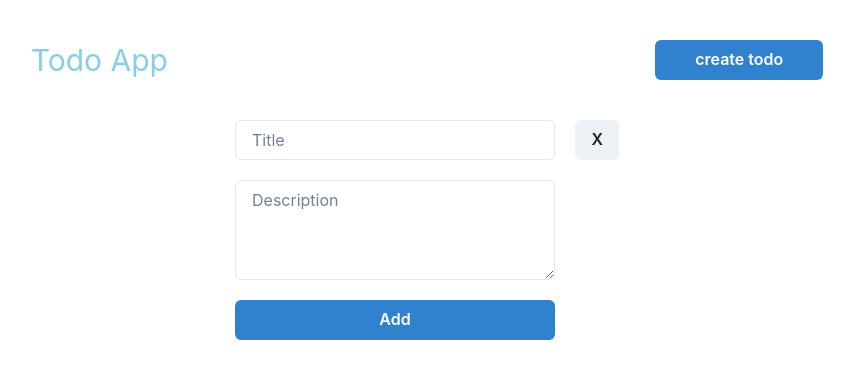
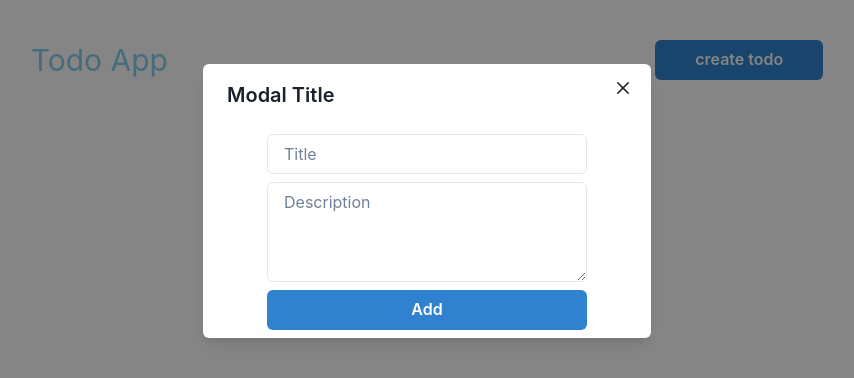
Before and after one commit to RustinGh/todo-app, a React (Vite) app: page / in a window 1280 px wide. Both pictures are taken after a click on the button "create todo". Shown: the top 378 px of the page, without its empty margins (213-1067 px from the left). Built offline with nearby package versions, Linux system fonts and the light colour scheme.

Commit message:
Fix : improve modal interface and remove unnecessary code

```diff
--- a/src/App.jsx
+++ b/src/App.jsx
@@ -1,14 +1,15 @@
-import { Center, Flex, Text, Button, Box } from "@chakra-ui/react"
+import { Center, Flex, Text, Button } from "@chakra-ui/react"
 import Modal from "./Modal"
-import { Fragment, useState } from "react"
+import TodoForm from "./TodoForm"
+import {useState } from "react"
 
 function App() {
   const [modalIsOpen, setModalIsOpen] = useState(false)
   const openModal = () => {
     setModalIsOpen(true)
   }
-  const modalClose = (close) => {
-    setModalIsOpen(close)
+  const closeModal = () => {
+    setModalIsOpen(false)
   }
   return (
     <>
@@ -18,7 +19,7 @@ function App() {
           <Button size='md' px='40px' color='white' colorScheme='blue' onClick={openModal}>create todo</Button>
         </Flex>
       </Center>
-      {modalIsOpen === true? <Modal close={modalClose}/>: null}
+      {modalIsOpen === true? <Modal onClose={closeModal} isOpen={openModal} renderTodoForm={<TodoForm CloseModal={closeModal}/>}/>: null}
     </>
   )
 }
--- a/src/Modal.jsx
+++ b/src/Modal.jsx
@@ -1,11 +1,24 @@
-import { Box} from "@chakra-ui/react"
-import TodoForm from "./TodoForm"
+import{Modal as ChakraModal}from'@chakra-ui/react'
+import {
+    ModalOverlay,
+    ModalContent,
+    ModalHeader,
+    ModalBody,
+    ModalCloseButton,
+  } from '@chakra-ui/react'
 
-const Modal = ({close}) => {
+const Modal = ({renderTodoForm ,  onClose ,isOpen}) => {
     return (
-        <Box w='30vw' h='40vh' m='0 auto' position='relative'>
-            <TodoForm close={close}/>
-        </Box>
+        <ChakraModal blockScrollOnMount={false} isOpen={isOpen} onClose={onClose}>
+        <ModalOverlay />
+        <ModalContent>
+          <ModalHeader>Modal Title</ModalHeader>
+          <ModalCloseButton />
+          <ModalBody>
+          {renderTodoForm}
+          </ModalBody>
+        </ModalContent>
+      </ChakraModal>
     )
 }
 export default Modal
--- a/src/TodoForm.jsx
+++ b/src/TodoForm.jsx
@@ -1,11 +1,11 @@
-import { Box, Button, Center, Flex, Input, Textarea } from "@chakra-ui/react"
+import { Box, Button, Flex, Input, Textarea ,VStack} from "@chakra-ui/react"
 import { useState } from "react"
-const TodoForm = ({ close }) => {
+const TodoForm = ({ CloseModal }) => {
     const [todoForm,setTodoForm] =useState({
         title:'',
         description: ''
     })
-    const handleChange = (e) => {
+    const handleFieldsChange = (e) => {
         setTodoForm(preve => {
             return{
                 ...preve,
@@ -14,16 +14,14 @@ const TodoForm = ({ close }) => {
         })
     }
     return (
-        <>
-            <Button position='absolute' right='0' onClick={() => close(false)}>X</Button>
-            <Box color={"black"}>
-                <Flex direction='column' gap={5} >
+        <form>
+                <VStack>
                     <Input
                         type="text"
                         placeholder="Title"
                         w='25vw'
                         name="title"
-                        onChange={handleChange}
+                        onChange={handleFieldsChange}
                         value={todoForm.title}
                     />
                     <Textarea
@@ -31,13 +29,12 @@ const TodoForm = ({ close }) => {
                         placeholder="Description"
                         w='25vw'
                         name="description"
-                        onChange={handleChange}
+                        onChange={handleFieldsChange}
                         value={todoForm.description}
                     />
                     <Button color='white' colorScheme='blue' w='25vw'>Add</Button>
-                </Flex>
-            </Box>
-        </>
+                </VStack>
+        </form>
     )
 }
 export default TodoForm
```
Also changed, not shown: .eslintrc.cjs.
